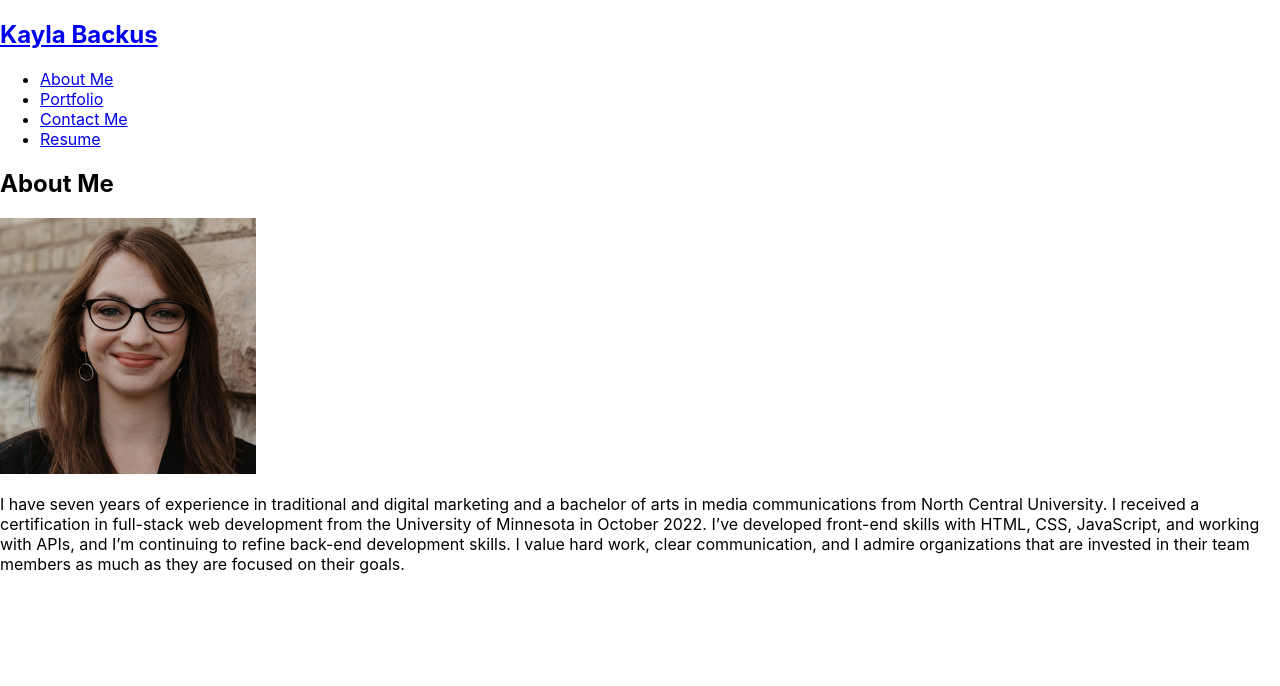
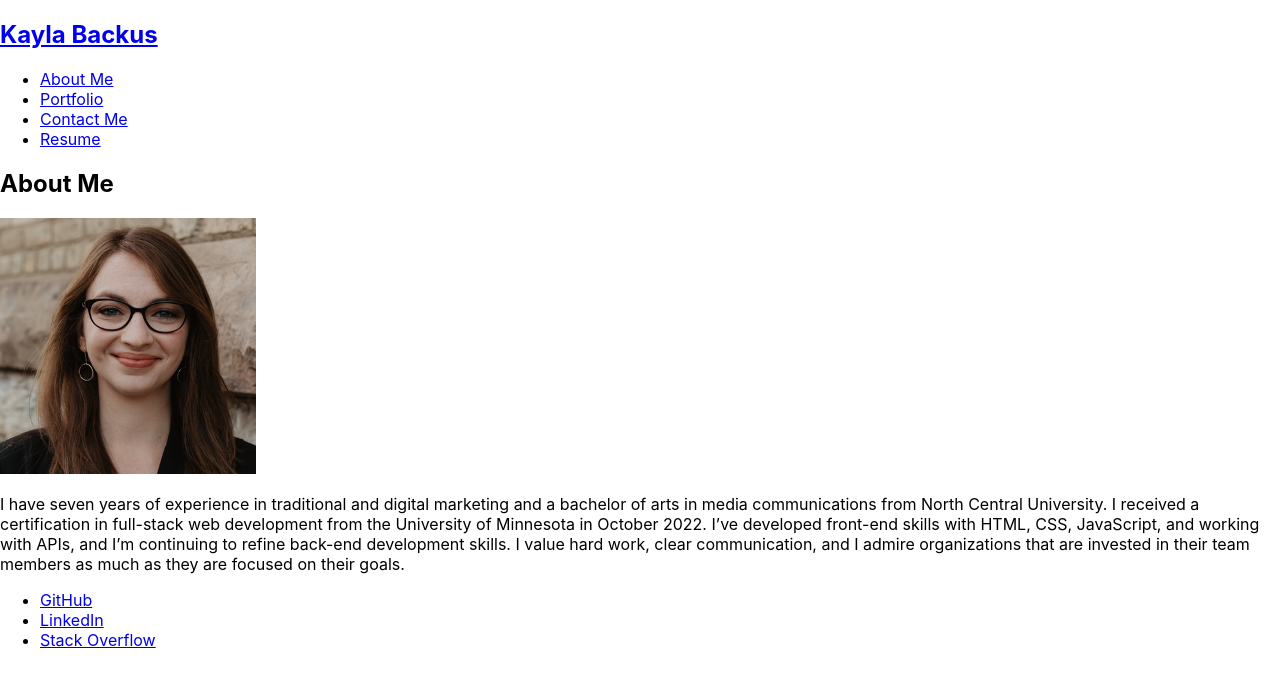
Before and after one commit to kaylab78/react-portfolio, a React (Create React App) app: page / in a window 1280 px wide. Shown: the top 686 px of the page. Built offline with nearby package versions, Linux system fonts and the light colour scheme.

Commit message:
Wrote Footer component

```diff
--- a/src/App.js
+++ b/src/App.js
@@ -1,6 +1,7 @@
 import React from 'react';
 import Navigation from './components/Navigation';
 import About from './components/About';
+import Footer from './components/Footer';
 
 function App() {
   return (
@@ -9,6 +10,7 @@ function App() {
       <main>
         <About></About>
       </main>
+      <Footer></Footer>
     </div>
   );
 }
--- /dev/null
+++ b/src/components/Footer/index.js
@@ -0,0 +1,21 @@
+import React from 'react';
+
+function Footer() {
+    return (
+        <footer>
+            <ul>
+                <li>
+                    <a href="https://github.com/kaylab78" target="_blank" rel="noreferrer">GitHub</a>
+                </li>
+                <li>
+                    <a href="https://www.linkedin.com/in/kaylabackus/" target="_blank" rel="noreferrer">LinkedIn</a>
+                </li>
+                <li>
+                    <a href="https://stackoverflow.com/users/18535171/kayla" target="_blank" rel="noreferrer">Stack Overflow</a>
+                </li>
+            </ul>
+        </footer>
+    );
+}
+
+export default Footer;
```
